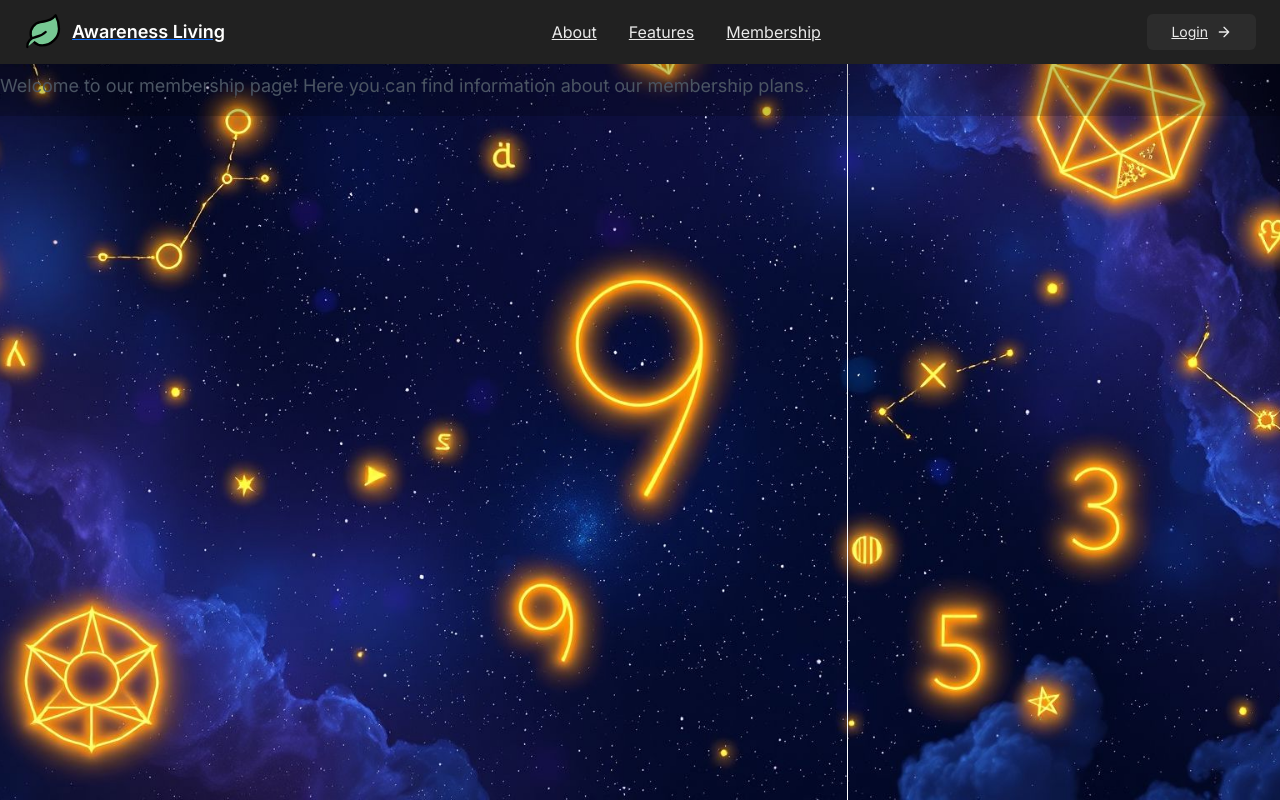
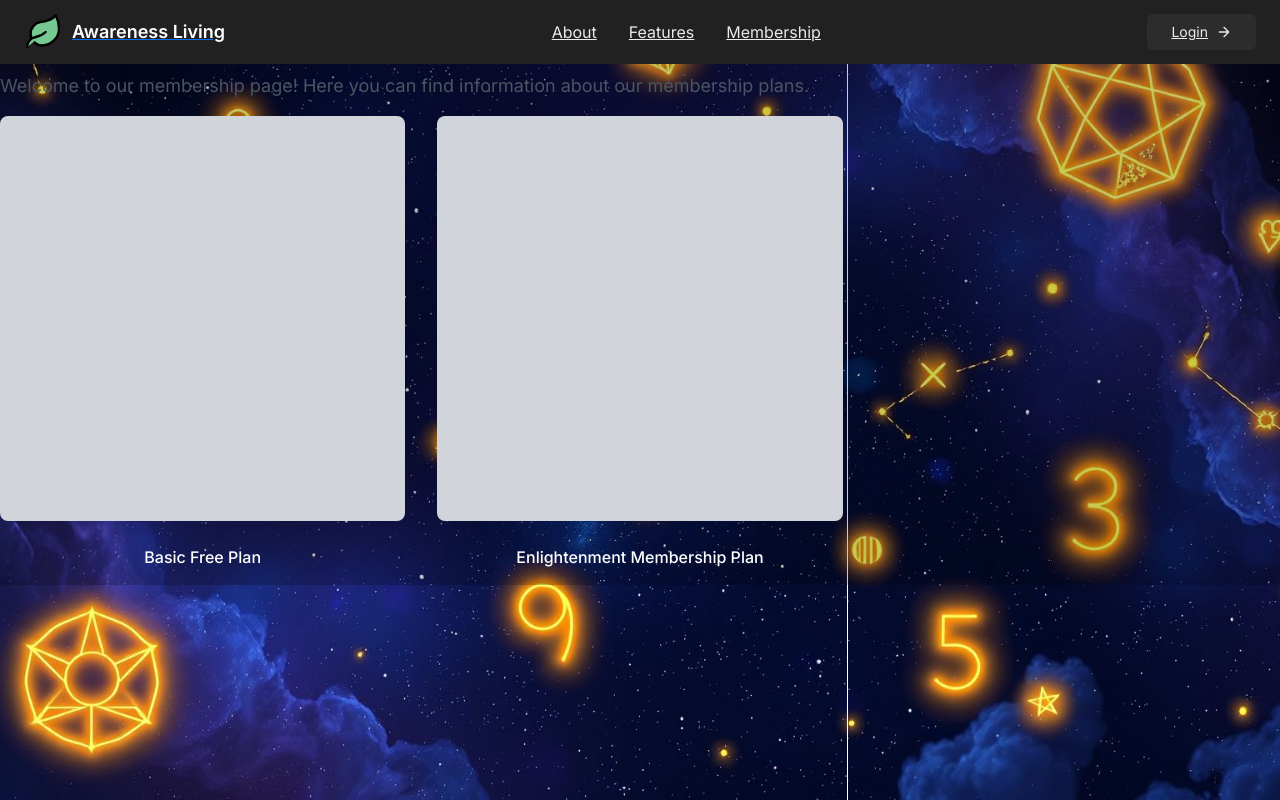
Before and after one commit to SamuelkohP04/React-Shop, a Next.js app: page /membership in a window 1280 px wide. Built offline with nearby package versions, Linux system fonts and the light colour scheme.

Commit message:
fix: using tailwind css styling and map func to map each dict to a card
- https://tailwindcss.com/docs/grid-template-columns
- https://tailwindcss.com/docs/flex

```diff
--- a/src/app/membership/page.tsx
+++ b/src/app/membership/page.tsx
@@ -39,7 +39,25 @@ export default function MembershipPage() {
           Welcome to our membership page! Here you can find information about our membership plans.
         </p>
         <div className="grid grid-cols-1 sm:grid-cols-2 md:grid-cols-3 gap-8">
-          {/* Add your membership cards here */}
+          {membershipPlans.map((plan, index) => (
+            <div key={index} className="flex flex-col items-center text-center">
+              <div
+                className="w-full aspect-square bg-gray-300 rounded-lg overflow-hidden
+                flex items-center justify-center text-white font-semibold text-lg
+                transform transition-transform duration-300 hover:scale-105"
+                style={{
+                  //backgroundImage: `url('${plan.image}')`,
+                  backgroundSize: "cover",
+                  backgroundPosition: "center",
+                }}
+              >
+
+              </div>
+              <p className="mt-4 text-white text-base font-medium">
+                {plan.title}
+              </p>
+            </div>
+          ))}
         </div>
 
         {/* Add your membership content here */}
```
